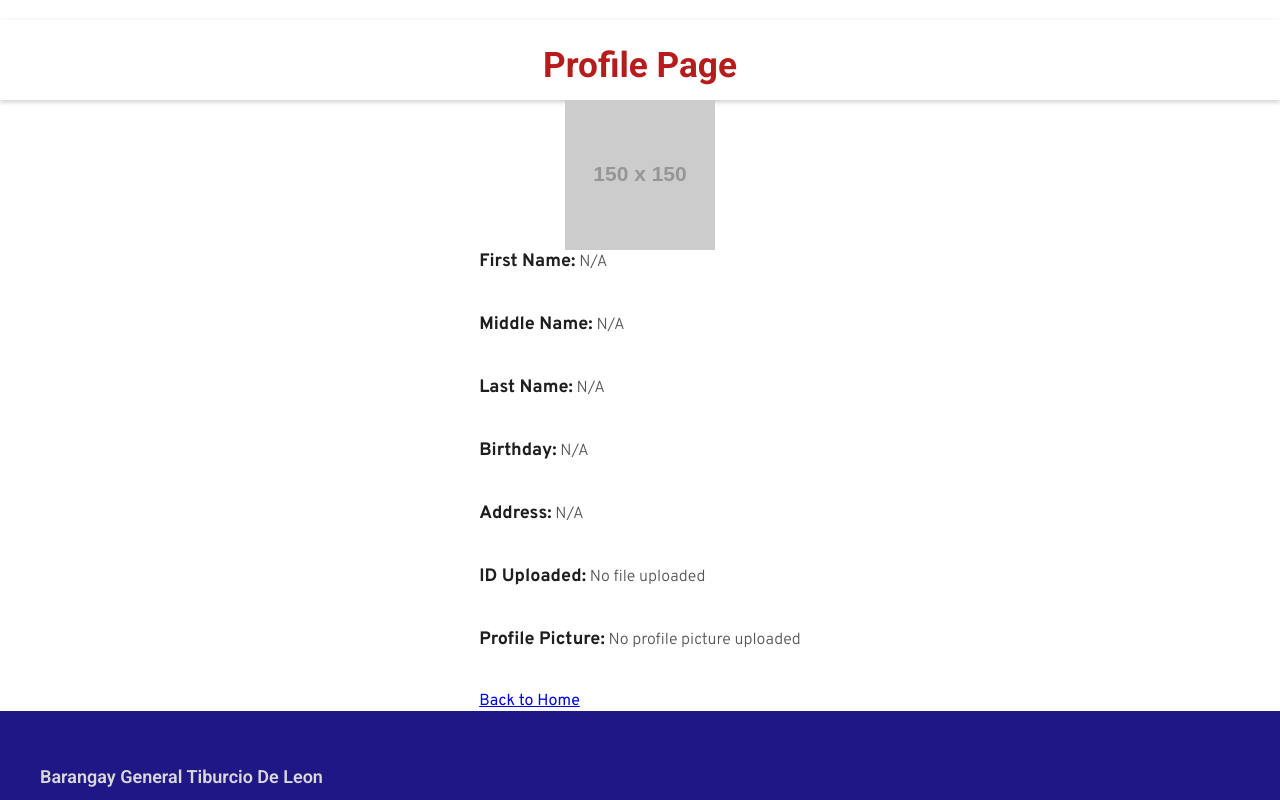
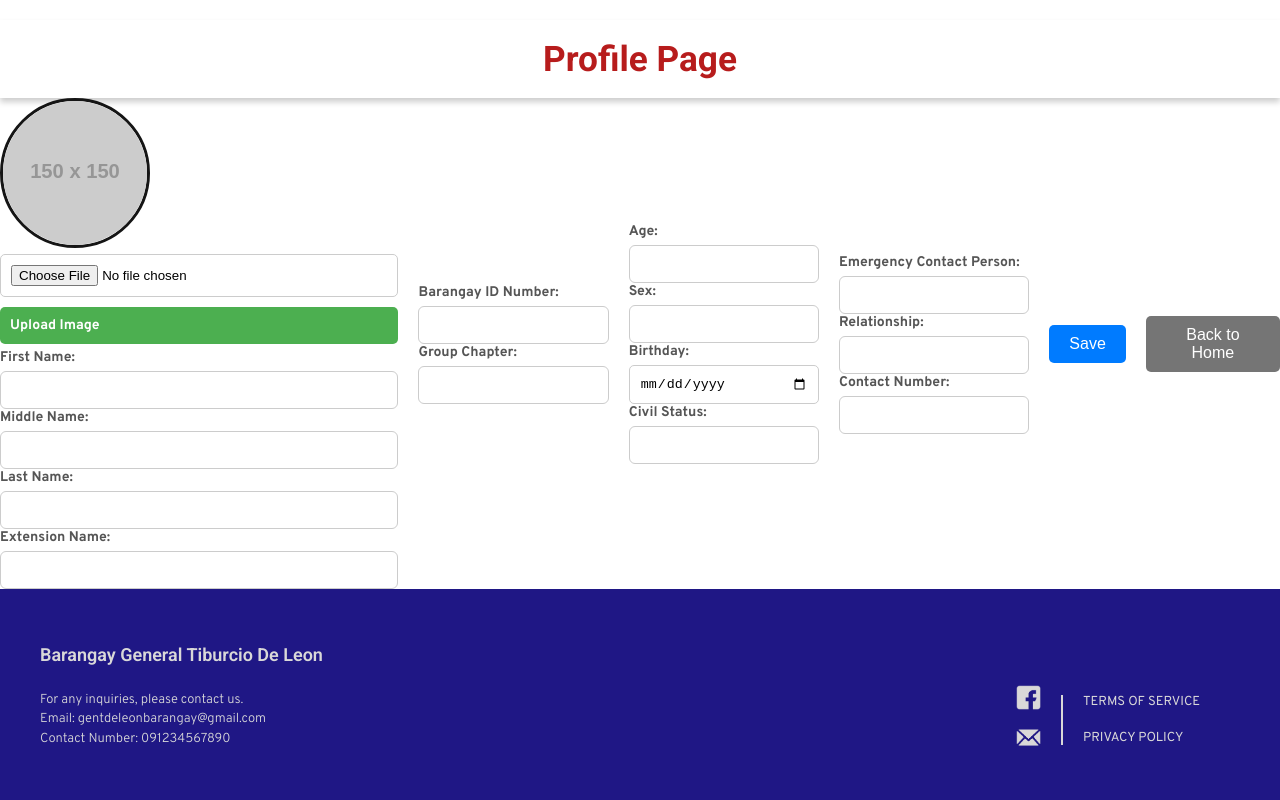
Before and after one commit to Gothboi26/SeniorWEb, a React (Create React App) app in the folder companion/: page /profile in a window 1280 px wide. Built offline with nearby package versions, Linux system fonts and the light colour scheme.

Commit message:
I updated the Profile section.
- Updated the Profile title section.
- Changed the style of Profile information.
- Removed the unnecessary features.

```diff
--- a/companion/src/Profile.css
+++ b/companion/src/Profile.css
@@ -1,7 +1,7 @@
 /* Full-screen layout */
 body {
   font-family: "Roboto", sans-serif;
-  background-color: #ebebd3;
+  background-color: #ffffff;
   margin: 0;
   padding: 0;
 }
@@ -20,141 +20,149 @@ body {
 /* Profile Title Container */
 .profile-title-container {
   width: 100%;
-  height: 80px; /* Adjust height if needed */
+  height: 80px;
   display: flex;
   align-items: center;
   justify-content: center;
   background-color: #ffffff;
-  box-shadow: 0px 2px 5px rgba(0, 0, 0, 0.2); /* Subtle shadow */
-}
-
-/* Profile Text Styling */
-.profile-title {
-  font-size: 2.2rem; /* Adjust font size if needed */
-  font-weight: bold;
-  color: #b71c1c; /* Deep red color */
-  text-align: center;
+  box-shadow: 0px 4px 6px rgba(0, 0, 0, 0.2); /* Added drop shadow */
 }
 
 
-
-/* Profile Header */
-h2 {
-  font-size: 36px;
+/* Profile Title */
+.profile-title {
+  font-size: 2.2rem;
   font-weight: bold;
-  color: #c31c1c;
-  margin-bottom: 20px;
+  color: #b71c1c;
   text-align: center;
+  width: 100%;
+  height: 100%;
+  display: flex;
+  align-items: center; /* Ensures vertical centering */
+  justify-content: center; /* Ensures horizontal centering */
+  margin: 0; /* Removes extra spacing */
 }
 
 /* Profile Form */
 .profile-form {
-  display: grid;
-  grid-template-columns: 1fr 1fr;
+  display: flex;
+  flex-direction: column;
   gap: 20px;
   max-width: 900px;
   width: 100%;
   background-color: white;
   padding: 40px;
   border-radius: 10px;
-  box-shadow: 0px 4px 10px rgba(0, 0, 0, 0.1);
 }
 
-/* Profile Photo Section */
-.profile-photo {
+/* Profile Details Container */
+.profile-details-container {
+  display: flex;
+  align-items: center;
+  gap: 20px;
+}
+
+/* Image Section */
+.profile-image-container {
   display: flex;
   flex-direction: column;
   align-items: center;
-  justify-content: center;
-  margin-bottom: 20px;
+  width: 200px;
 }
 
-.profile-img {
+.profile-image {
   width: 150px;
   height: 150px;
   border-radius: 50%;
   object-fit: cover;
   border: 3px solid #151515;
-  box-shadow: 0px 4px 6px rgba(0, 0, 0, 0.2);
 }
 
-.profile-photo input {
-  margin-top: 15px;
-  padding: 8px;
-  border: 1px solid #ccc;
-  border-radius: 8px;
+.upload-button {
+  margin-top: 10px;
+  padding: 10px;
   font-size: 14px;
+  background-color: #4caf50;
+  color: white;
+  border: none;
+  border-radius: 5px;
+  cursor: pointer;
 }
 
-/* Profile Details */
-.profile-details {
+.upload-button:hover {
+  background-color: #45a049;
+}
+
+/* Profile Fields */
+.profile-fields {
+  display: flex;
+  flex-wrap: wrap;
+  gap: 10px;
+  flex: 1;
+}
+
+.input-group {
   display: flex;
   flex-direction: column;
-  gap: 20px;
+  width: 100%;
 }
 
-.profile-details label {
-  font-size: 18px;
-  font-weight: 500;
-  color: #000;
-  margin-bottom: 8px;
-  text-align: left;
+.input-group label {
+  font-weight: bold;
+  margin-bottom: 5px;
 }
 
-.profile-details input {
+.input-group input {
   width: 100%;
-  padding: 12px;
+  padding: 10px;
   font-size: 16px;
   border: 1px solid #151515;
-  border-radius: 20px;
-  background-color: #ffffff;
-  box-shadow: 0px 4px 4px rgba(0, 0, 0, 0.2);
+  border-radius: 5px;
+  box-shadow: 0px 2px 4px rgba(0, 0, 0, 0.2);
+}
+
+/* Sections Alignment */
+.info-container {
+  display: flex;
+  flex-wrap: wrap;
+  gap: 20px;
+  width: 100%;
+}
+
+.info-container .section {
+  flex: 1;
+  min-width: 200px;
 }
 
 /* Buttons */
-.profile-button,
-.profile-edit-button {
-  font-size: 18px;
-  padding: 15px 25px;
-  border-radius: 20px;
-  border: none;
-  cursor: pointer;
-  transition: all 0.3s ease;
+.button-container {
+  display: flex;
+  justify-content: space-between;
+  width: 100%;
 }
 
-.profile-button {
-  background-color: #800000;
-  color: white;
-  width: 150px;
-  height: 150px;
-  display: flex;
-  align-items: center;
-  justify-content: center;
+.save-button, .back-button {
+  padding: 10px 20px;
+  font-size: 16px;
+  border: none;
+  border-radius: 5px;
+  cursor: pointer;
 }
 
-.profile-button:hover {
-  background-color: #a00000;
+.save-button {
+  background-color: #2196F3;
+  color: white;
 }
 
-.profile-edit-button {
-  background-color: #4caf50;
+.back-button {
+  background-color: #757575;
   color: white;
-  width: 200px;
-  margin: 20px auto;
 }
 
-.profile-edit-button:hover {
-  background-color: #45a049;
+.save-button:hover {
+  background-color: #1e88e5;
 }
 
-/* Activity History */
-.activity-history {
-  width: 80%;
-  max-width: 900px;
-  height: 200px;
-  background-color: white;
-  border-radius: 10px;
-  box-shadow: 0px 4px 6px rgba(0, 0, 0, 0.1);
-  margin-top: 20px;
-  padding: 20px;
+.back-button:hover {
+  background-color: #616161;
 }
--- a/companion/src/Profile.js
+++ b/companion/src/Profile.js
@@ -1,22 +1,27 @@
 import React, { useState, useEffect } from "react";
-import Navbar from "./Navbar"; // Import the Navbar component
+import Navbar from "./Navbar";
 import Footer from "./Footer";
 
 const Profile = () => {
-  const [isEditing, setIsEditing] = useState(false);
-  const [role, setRole] = useState(null); // State to store the role
+  const [role, setRole] = useState(null);
   const [profile, setProfile] = useState({
     firstName: "",
     middleName: "",
     lastName: "",
+    extensionName: "",
     birthday: "",
-    address: "",
-    idFile: null,
+    age: "",
+    sex: "",
+    civilStatus: "",
+    barangayID: "",
+    groupChapter: "",
+    emergencyContactPerson: "",
+    contactNumber: "",
+    relationship: "",
     profilePicture: null,
   });
 
   useEffect(() => {
-    // Retrieve role from localStorage
     const storedRole = localStorage.getItem("role");
     setRole(storedRole);
   }, []);
@@ -27,27 +32,26 @@ const Profile = () => {
   };
 
   const handleFileChange = (e) => {
-    const { name, files } = e.target;
-    setProfile({ ...profile, [name]: files[0] });
-  };
-
-  const toggleEdit = () => {
-    setIsEditing(!isEditing);
+    const file = e.target.files[0];
+    if (file) {
+      setProfile({ ...profile, profilePicture: file });
+    }
   };
 
   const handleSubmit = (e) => {
     e.preventDefault();
     alert("Profile information saved!");
-    setIsEditing(false);
   };
 
   return (
     <div className="profile-container">
-      <Navbar role={role} /> {/* Add Navbar at the top */}
+      <Navbar role={role} />
       <div className="profile-title-container">
         <h2 className="profile-title">Profile Page</h2>
       </div>
-
+      <div className="profile-details-container">
+        <div className="image-name-container">
+          <div className="profile-image-section">
             <img
               src={
                 profile.profilePicture
@@ -57,101 +61,63 @@ const Profile = () => {
               alt="Profile"
               className="profile-image"
             />
-      {isEditing ? (
-        <form onSubmit={handleSubmit} className="profile-form">
+            <input type="file" id="upload-image" onChange={handleFileChange} />
+            <label htmlFor="upload-image" className="upload-button">Upload Image</label>
+          </div>
+          <div className="name-container">
             <label>First Name:</label>
-          <input
-            type="text"
-            name="firstName"
-            value={profile.firstName}
-            onChange={handleChange}
-            required
-          />
+            <input type="text" name="firstName" value={profile.firstName} onChange={handleChange} />
+
             <label>Middle Name:</label>
-          <input
-            type="text"
-            name="middleName"
-            value={profile.middleName}
-            onChange={handleChange}
-            required
-          />
+            <input type="text" name="middleName" value={profile.middleName} onChange={handleChange} />
+
             <label>Last Name:</label>
-          <input
-            type="text"
-            name="lastName"
-            value={profile.lastName}
-            onChange={handleChange}
-            required
-          />
+            <input type="text" name="lastName" value={profile.lastName} onChange={handleChange} />
+
+            <label>Extension Name:</label>
+            <input type="text" name="extensionName" value={profile.extensionName} onChange={handleChange} />
+          </div>
+        </div>
+
+        <div className="barangay-info-container">
+          <div>
+            <label>Barangay ID Number:</label>
+            <input type="text" name="barangayID" value={profile.barangayID} onChange={handleChange} />
+          </div>
+          <div>
+            <label>Group Chapter:</label>
+            <input type="text" name="groupChapter" value={profile.groupChapter} onChange={handleChange} />
+          </div>
+        </div>
+
+        <div className="personal-info-container">
+          <label>Age:</label>
+          <input type="text" name="age" value={profile.age} onChange={handleChange} />
+
+          <label>Sex:</label>
+          <input type="text" name="sex" value={profile.sex} onChange={handleChange} />
+
           <label>Birthday:</label>
-          <input
-            type="date"
-            name="birthday"
-            value={profile.birthday}
-            onChange={handleChange}
-            required
-          />
-          <label>Address:</label>
-          <input
-            type="text"
-            name="address"
-            value={profile.address}
-            onChange={handleChange}
-            required
-          />
-          <label>Upload ID:</label>
-          <input
-            type="file"
-            name="idFile"
-            onChange={handleFileChange}
-            required
-          />
-          <label>Upload Profile Picture:</label>
-          <input
-            type="file"
-            name="profilePicture"
-            onChange={handleFileChange}
-          />
-          <button type="submit" className="profile-edit-button">
-            Save
-          </button>
-        </form>
-      ) : (
-        <div className="profile-details">
-          <p>
-            <strong>First Name:</strong> {profile.firstName || "N/A"}
-          </p>
-          <p>
-            <strong>Middle Name:</strong> {profile.middleName || "N/A"}
-          </p>
-          <p>
-            <strong>Last Name:</strong> {profile.lastName || "N/A"}
-          </p>
-          <p>
-            <strong>Birthday:</strong> {profile.birthday || "N/A"}
-          </p>
-          <p>
-            <strong>Address:</strong> {profile.address || "N/A"}
-          </p>
-          <p>
-            <strong>ID Uploaded:</strong>{" "}
-            {profile.idFile ? profile.idFile.name : "No file uploaded"}
-          </p>
-          <p>
-            <strong>Profile Picture:</strong>{" "}
-            {profile.profilePicture
-              ? profile.profilePicture.name
-              : "No profile picture uploaded"}
-          </p>
-          {/* Show Edit button only if the role is 'client' */}
-          {role === "client" && (
-            <button onClick={toggleEdit} className="profile-edit-button">
-              Edit Profile
-            </button>
-          )}
-          <a href="/">Back to Home</a>
+          <input type="date" name="birthday" value={profile.birthday} onChange={handleChange} />
+
+          <label>Civil Status:</label>
+          <input type="text" name="civilStatus" value={profile.civilStatus} onChange={handleChange} />
         </div>
-      )}
+
+        <div className="emergency-contact-container">
+          <label>Emergency Contact Person:</label>
+          <input type="text" name="emergencyContactPerson" value={profile.emergencyContactPerson} onChange={handleChange} />
+
+          <label>Relationship:</label>
+          <input type="text" name="relationship" value={profile.relationship} onChange={handleChange} />
+
+          <label>Contact Number:</label>
+          <input type="text" name="contactNumber" value={profile.contactNumber} onChange={handleChange} />
+        </div>
+
+        <button type="submit" onClick={handleSubmit} className="save-button">Save</button>
+        <button className="back-button">Back to Home</button>
+      </div>
       <Footer role={role} />
     </div>
   );
```
Lines whose indentation alone changed are shown as unchanged.
